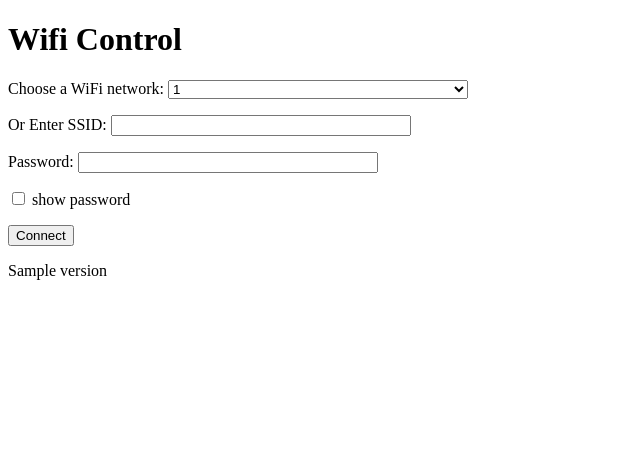
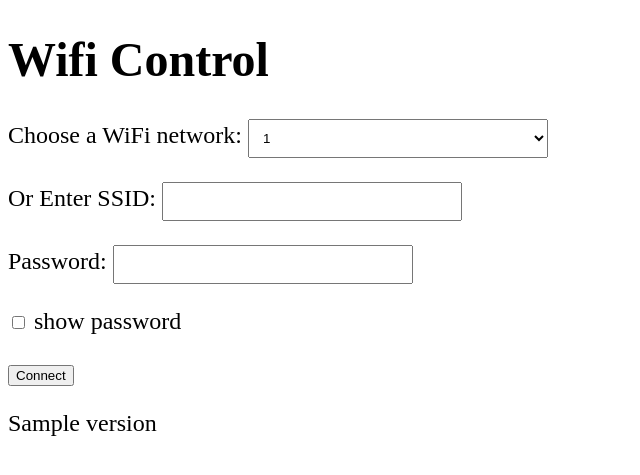
Before and after one commit to carolynz/poetry-camera-rpi, a Flask app: template wifi_portal/templates/index.html in a window 1280 px wide. Shown: the top 475 px of the page, without its empty margins (0-640 px from the left). Run offline with Flask 2, Linux system fonts and the light colour scheme; the template is opened without the code that fills it: most values are stand-ins (such as "Sample title", 1, 10 or a date in 2020); parts of the project's set-up code (start-up, migrations or seed data) failed here and were passed over.

Commit message:
big text im old

```diff
--- a/wifi_portal/static/styles.css
+++ b/wifi_portal/static/styles.css
@@ -1,10 +1,15 @@
 /* Apply to all devices */
+body {
+  font-size: 1.5em;
+}
+
 input[type="text"],
 input[type="password"],
 select {
   width: 100%;
   max-width: 300px;
   box-sizing: border-box;
+  padding: 10px;
 }
 
 /* Apply to screens smaller than 600px (typical breakpoint for mobile devices) */
```
